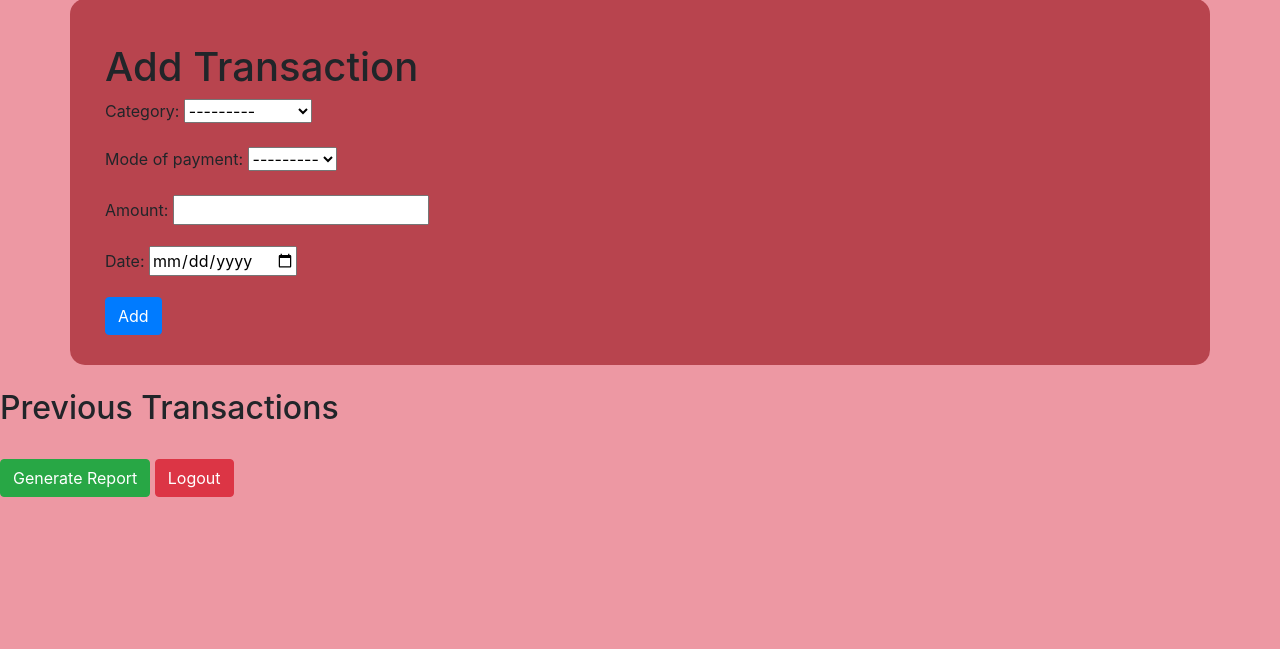
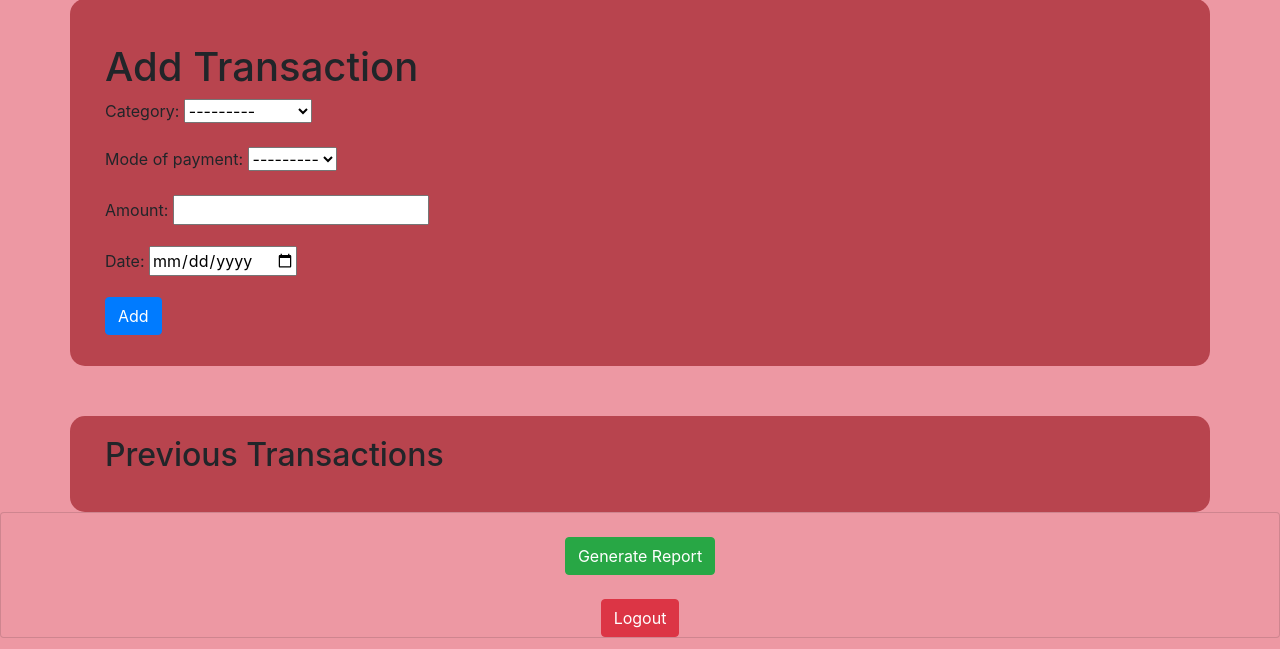
Before and after one commit to e9srawat/lesson024, a Django app: template accounting_system/transactions/templates/transactions/add_transaction.html in a window 1280 px wide. Shown: the part 151-800 px from the top of the page. Run offline with Django 4.2, Linux system fonts and the light colour scheme; the template is opened without the code that fills it: values that come from a table or form of the project are taken from there, others are empty; some libraries are stand-ins or nearby versions.

Commit message:
modified:   accounting_system/transactions/templates/transactions/add_transaction.html

```diff
--- a/accounting_system/transactions/models.py
+++ b/accounting_system/transactions/models.py
@@ -4,6 +4,7 @@
 
 class UserProfile(models.Model):
     user = models.OneToOneField(User, on_delete=models.CASCADE)
+    # Add other user-related fields if needed
 
     def __str__(self):
         return self.user.username
@@ -16,4 +17,4 @@
     date = models.DateField()
 
     def __str__(self):
-        return f"{self.user_profile.user.username} - {self.date} - {self.category}"
+        return f"{self.user_profile.user.username} - {self.date} - {self.category} - {self.amount} - {self.mode_of_payment}"
--- a/accounting_system/transactions/templates/transactions/add_transaction.html
+++ b/accounting_system/transactions/templates/transactions/add_transaction.html
@@ -1,4 +1,3 @@
-<!-- transactions/templates/transactions/add_transaction.html -->
 <!DOCTYPE html>
 {% load static %}
 <html lang="en">
@@ -45,8 +44,6 @@
       <img src="{% static 'logo.svg' %}" alt="Your Logo" class="logo card-header" />
     </div>
     <div class="container">
-      <div class="row">
-        <div class="col-md-8">
       <div style="padding-left: 20px; padding-bottom: 30px; padding-top: 20px;">
         <h1 class="mt-4">Add Transaction</h1>
 
@@ -58,13 +55,12 @@
           <button type="submit" class="btn btn-primary">Add</button>
         </form>
       </div>
-        </div>
-        <div class="col-md-4 d-flex justify-content-center">
-        </div>
-      </div>
+
+      <div class="col-md-4 d-flex justify-content-center"></div>
     </div>
     {% if new_transaction %}
-      <div class="mt-4 container">
+      <div class="container">
+        <div class="mt-4 container" style="padding-left: 20px; padding-bottom: 30px; padding-top: 20px;">
           <h2>Just Entered Transaction</h2>
           <p>
             <strong>Date:</strong> {{ new_transaction.date }}
@@ -79,19 +75,22 @@
             <strong>Mode of Payment:</strong> {{ new_transaction.mode_of_payment }}
           </p>
         </div>
+      </div>
     {% endif %}
-
-    <div class="mt-4">
+    <div class="container">
+      <div class="mt-4" style="padding-left: 20px; padding-bottom: 30px; padding-top: 20px;">
         <h2>Previous Transactions</h2>
-      <ul class="list-group">
+        <ul class="list-group" style="background-color: #b8444e;">
           {% for transaction in transactions %}
             <li class="list-group-item">{{ transaction.date }} - {{ transaction.category }} - ${{ transaction.amount }}</li>
           {% endfor %}
         </ul>
       </div>
-
+    </div>
+    <div class="card" style="background-color: #ed98a3; display: flex; justify-content: center; align-items: center;">
       <a href="{% url 'generate_report' %}" class="btn btn-success mt-4">Generate Report</a>
       <a href="{% url 'logout' %}" class="btn btn-danger mt-4">Logout</a>
+    </div>
 
     <script src="https://code.jquery.com/jquery-3.2.1.slim.min.js"></script>
     <script src="https://cdn.jsdelivr.net/npm/popper.js@1.12.9/dist/umd/popper.min.js"></script>
--- a/accounting_system/transactions/templates/transactions/login.html
+++ b/accounting_system/transactions/templates/transactions/login.html
@@ -6,11 +6,8 @@
     <meta charset="UTF-8">
     <meta name="viewport" content="width=device-width, initial-scale=1, shrink-to-fit=no">
     <title>Login Page</title>
-    <!-- Bootstrap CSS -->
     <link href="https://stackpath.bootstrapcdn.com/bootstrap/4.5.2/css/bootstrap.min.css" rel="stylesheet">
-    <!-- Your custom styles go here -->
     <style>
-        /* Add your custom styles here */
         body {
             background-color: #ed98a3;
         }
@@ -75,7 +72,6 @@
         </div>
     </div>
 
-    <!-- Bootstrap JS and Popper.js -->
     <script src="https://code.jquery.com/jquery-3.5.1.slim.min.js"></script>
     <script src="https://cdn.jsdelivr.net/npm/@popperjs/core@2.0.7/dist/umd/popper.min.js"></script>
     <script src="https://stackpath.bootstrapcdn.com/bootstrap/4.5.2/js/bootstrap.min.js"></script>
--- a/accounting_system/transactions/templates/transactions/logout.html
+++ b/accounting_system/transactions/templates/transactions/logout.html
@@ -1,4 +1,3 @@
-<!-- transactions/templates/transactions/logout.html -->
 <!DOCTYPE html>
 <html lang="en">
 <head>
--- a/accounting_system/transactions/templates/transactions/registration.html
+++ b/accounting_system/transactions/templates/transactions/registration.html
@@ -7,7 +7,6 @@
     <title>User Registration</title>
     <link href="https://stackpath.bootstrapcdn.com/bootstrap/4.5.2/css/bootstrap.min.css" rel="stylesheet">
     <style>
-        /* Add your custom styles here */
         body {
             background-color: #ed98a3;
         }
```
Also changed, not shown: accounting_system/transactions/templates/transactions/home.html (+1 -6 lines). Lines whose indentation alone changed are shown as unchanged.
